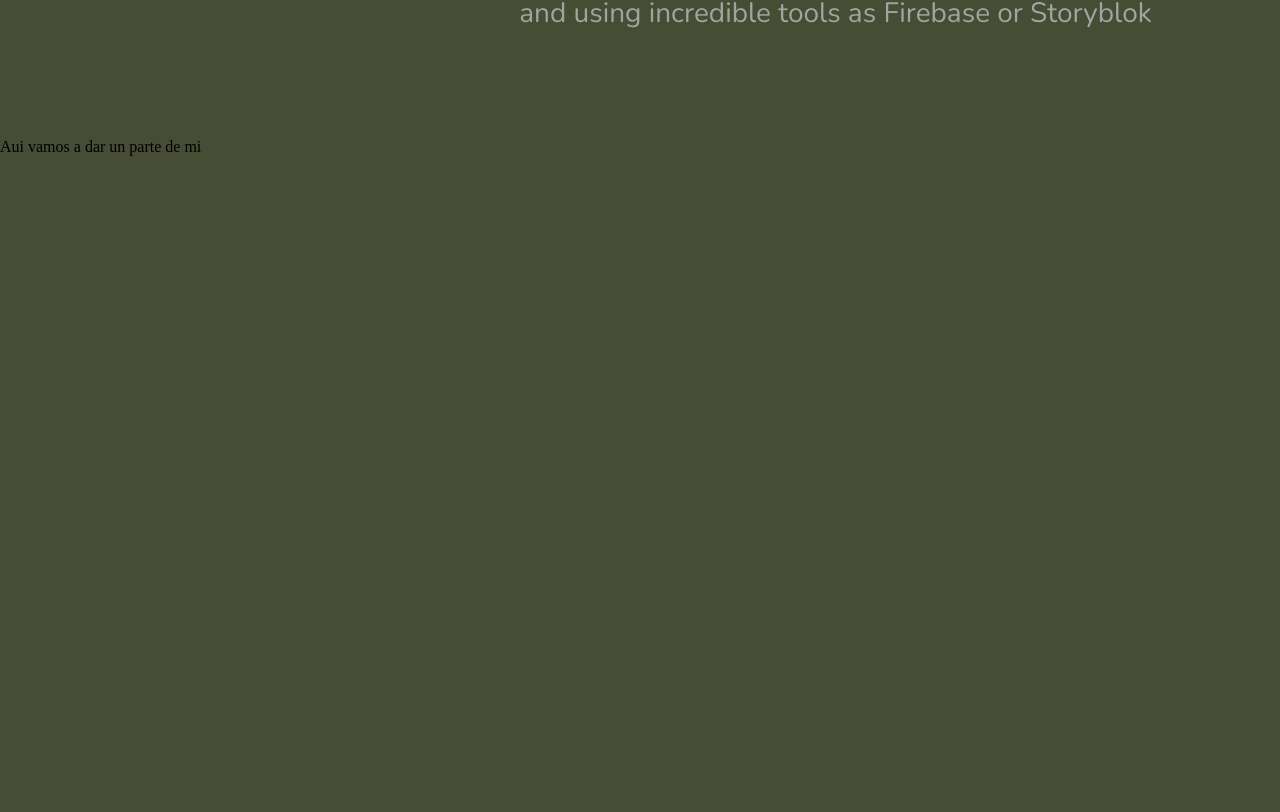
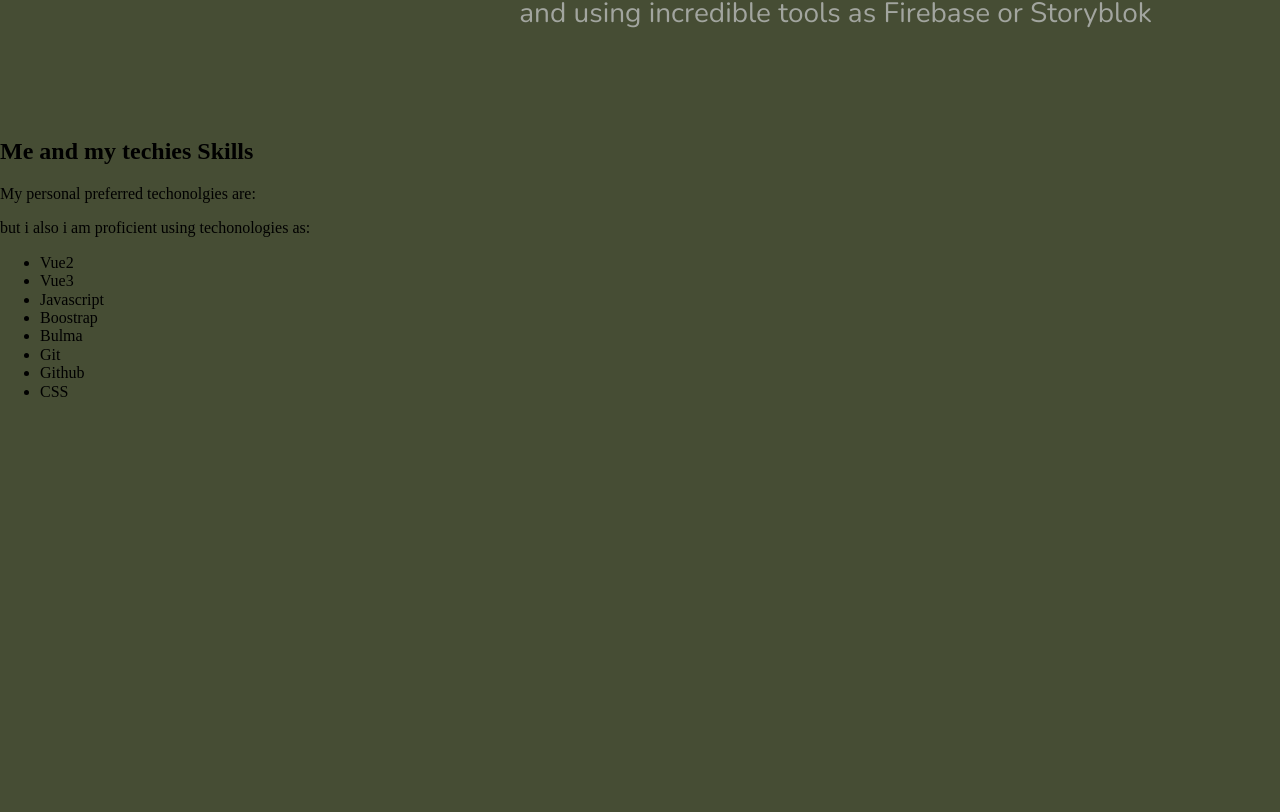
Before and after one commit to platzi/curso-arquitecturas-css-proyecto-2, a Vue app: page / in a window 1280 px wide. Shown: the part 1228-2040 px from the top of the page. Built offline with nearby package versions, Linux system fonts and the light colour scheme.

Commit message:
Portfolio section component the portfolio secion was addded with the content, and the techonlogies stack added in about me too

```diff
--- a/src/components/index/AboutMe.vue
+++ b/src/components/index/AboutMe.vue
@@ -1,12 +1,57 @@
 <template>
   <div class="aboutMeSection">
-    Aui vamos a dar un parte de mi
+    <div class="aboutMeSection--container">
+      <h2>Me and my techies Skills</h2>
+      <p>My personal preferred techonolgies are:</p>
+      <ul>
+        <li v-for="(technology, index) in techonolgies" :key="index">
+          {{ technology.name }}
+        </li>
+      </ul>
+      <p>but i also i am proficient using techonologies as:</p>
+      <ul>
+        <li v-for="(el, index) in stack" :key="index">
+          {{ el.name }}
+        </li>
+      </ul>
+    </div>
   </div>
 </template>
 
+<script>
+export default {
+  setup() {
+    const technologies = [
+      { name: "Nuxtjs" },
+      { name: "tailwind" },
+      { name: "firebase" },
+    ];
+    const stack = [
+      { name: "Vue2" },
+      { name: "Vue3" },
+      { name: "Javascript" },
+      { name: "Boostrap" },
+      { name: "Bulma" },
+      { name: "Git" },
+      { name: "Github" },
+      { name: "CSS" },
+    ];
+    const elementalStack = [
+      { name: "Nodejs" },
+      { name: "Expressjs" },
+      { name: "Postgressjs" },
+      { name: "Python" },
+    ];
 
-<style scoped>
-/* .aboutMeSection {
-  background: violet;
-} */
-</style>
+
+
+    return {
+      technologies,
+      stack,
+      elementalStack,
+    };
+  },
+};
+</script>
+
+<style scoped></style>
```
